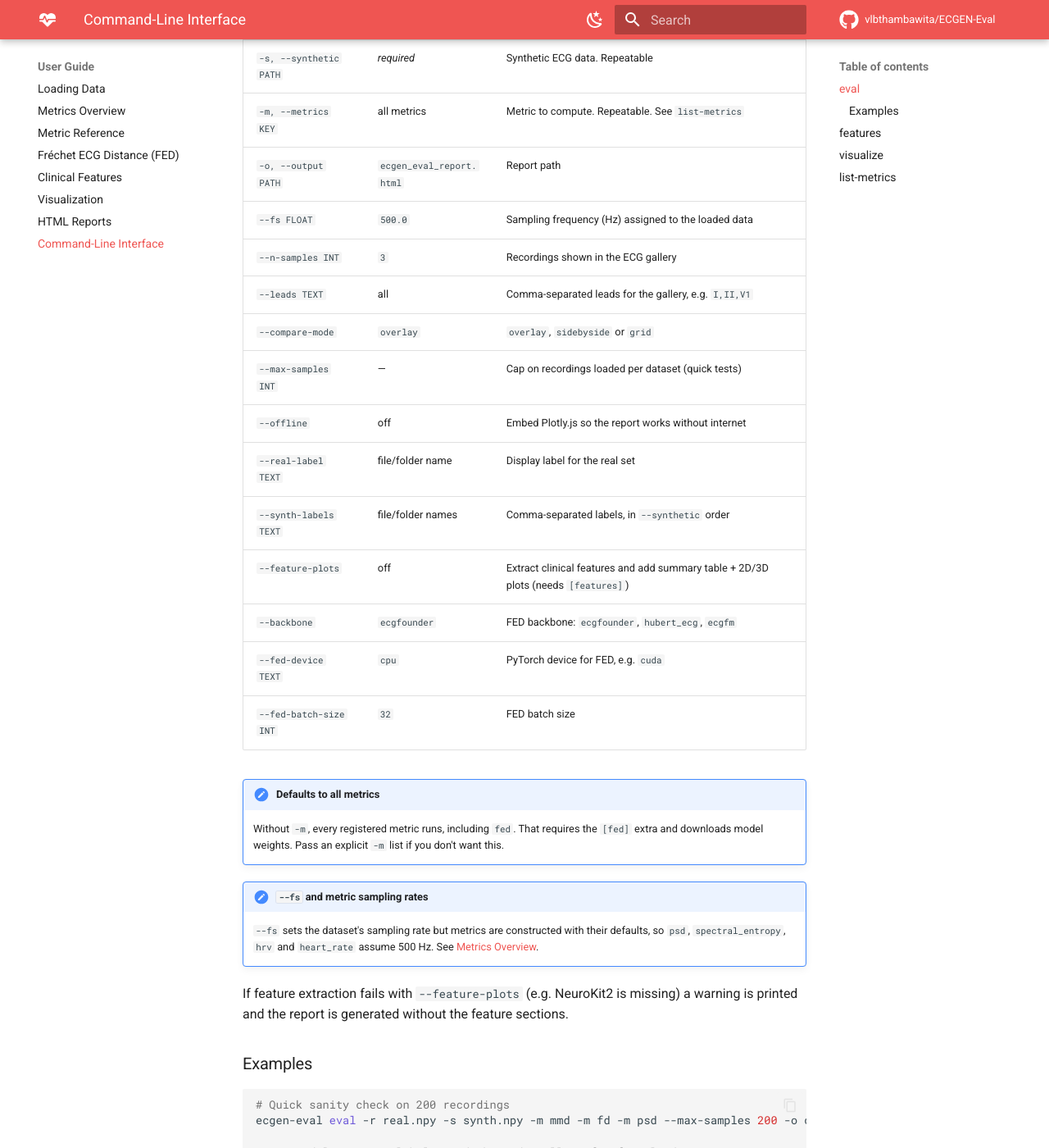
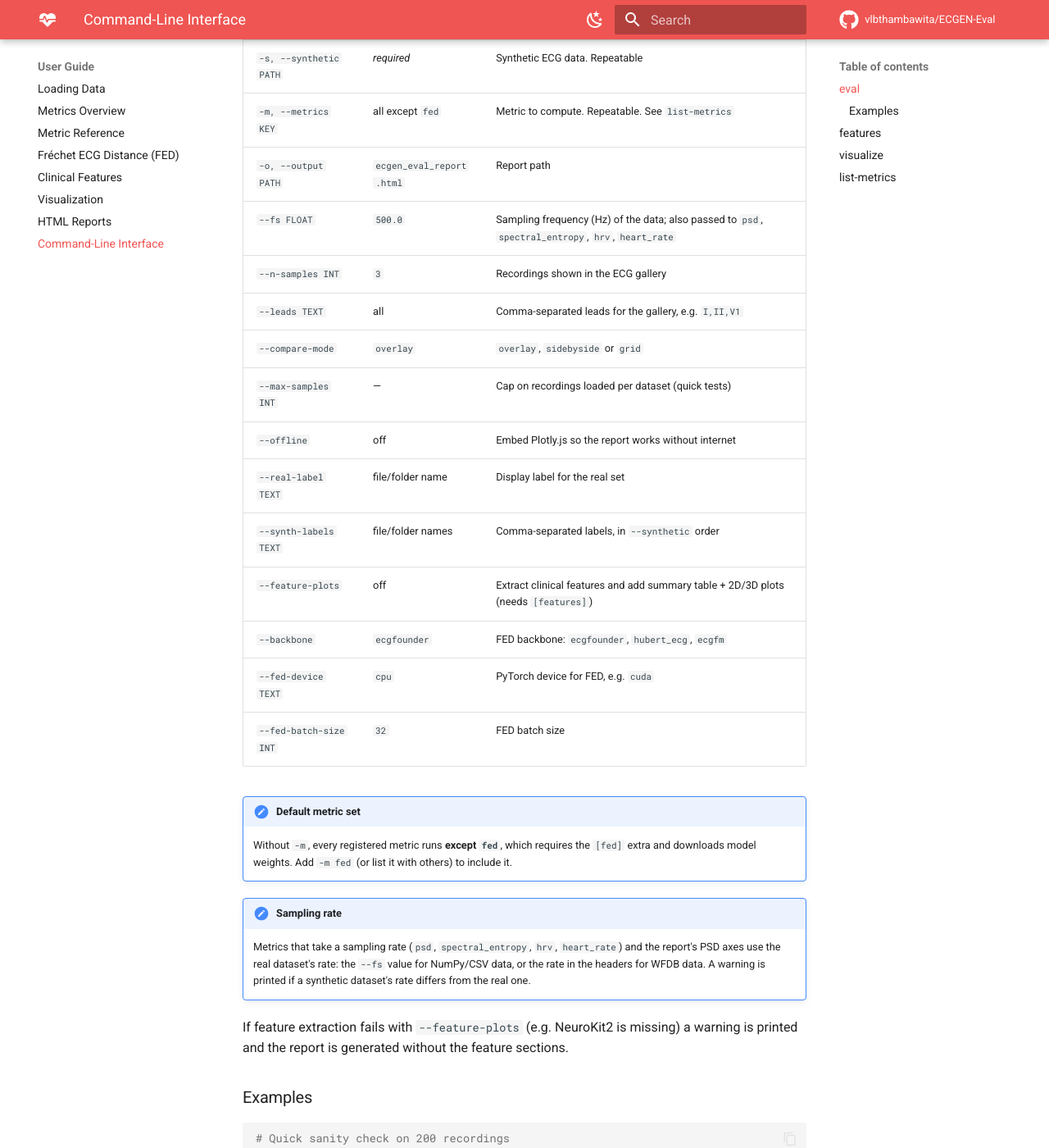
Before and after one commit to vlbthambawita/ECGEN-Eval, an MkDocs documentation site: the page built from docs/user-guide/cli.md, in a window 1280 px wide and 1400 px high, scrolled down 1071 px. Shown: the whole window at 82% size. Built offline with MkDocs 1.6.1 and Material for MkDocs 9.7.7, drawn with Linux system fonts in a browser that asks for light colours; comment, search, counter and statistics services are not loaded.

Commit message:
Fix CLI fs forwarding, default metrics, PRD memory, HRV docstring
- eval: pass the real dataset's fs to metrics whose constructor takes fs
  (psd, spectral_entropy, hrv, heart_rate) and to generate_report; warn
  when a synthetic dataset's fs differs from the real one
- eval: default metric set is now everything except fed (DEFAULT_METRICS),
  so a bare run no longer requires torch or downloads model weights
- prd: find nearest neighbours via ||s||^2 - 2 r.s instead of an
  (Nr, Ns, L*T) difference tensor (~60 GB -> <1 GB at defaults)
- hrv: docstring now matches the code (mean JS of SDNN/rMSSD/pNN50)
- Tests for PRD vs brute force and CLI fs forwarding / defaults
- Update docs, README and CLAUDE.md accordingly

Co-Authored-By: Claude Opus 5.5 <noreply@anthropic.com>

```diff
--- a/docs/user-guide/cli.md
+++ b/docs/user-guide/cli.md
@@ -39,9 +39,9 @@ ecgen-eval eval --real REAL --synthetic SYNTH [--synthetic SYNTH2 ...] [OPTIONS]
 |---|---|---|
 | `-r, --real PATH` | *required* | Real ECG data |
 | `-s, --synthetic PATH` | *required* | Synthetic ECG data. Repeatable |
-| `-m, --metrics KEY` | all metrics | Metric to compute. Repeatable. See `list-metrics` |
+| `-m, --metrics KEY` | all except `fed` | Metric to compute. Repeatable. See `list-metrics` |
 | `-o, --output PATH` | `ecgen_eval_report.html` | Report path |
-| `--fs FLOAT` | `500.0` | Sampling frequency (Hz) assigned to the loaded data |
+| `--fs FLOAT` | `500.0` | Sampling frequency (Hz) of the data; also passed to `psd`, `spectral_entropy`, `hrv`, `heart_rate` |
 | `--n-samples INT` | `3` | Recordings shown in the ECG gallery |
 | `--leads TEXT` | all | Comma-separated leads for the gallery, e.g. `I,II,V1` |
 | `--compare-mode` | `overlay` | `overlay`, `sidebyside` or `grid` |
@@ -54,14 +54,15 @@ ecgen-eval eval --real REAL --synthetic SYNTH [--synthetic SYNTH2 ...] [OPTIONS]
 | `--fed-device TEXT` | `cpu` | PyTorch device for FED, e.g. `cuda` |
 | `--fed-batch-size INT` | `32` | FED batch size |
 
-!!! note "Defaults to all metrics"
-    Without `-m`, every registered metric runs, including `fed`. That requires the `[fed]`
-    extra and downloads model weights. Pass an explicit `-m` list if you don't want this.
+!!! note "Default metric set"
+    Without `-m`, every registered metric runs **except `fed`**, which requires the `[fed]`
+    extra and downloads model weights. Add `-m fed` (or list it with others) to include it.
 
-!!! note "`--fs` and metric sampling rates"
-    `--fs` sets the dataset's sampling rate but metrics are constructed with their defaults,
-    so `psd`, `spectral_entropy`, `hrv` and `heart_rate` assume 500 Hz. See
-    [Metrics Overview](metrics.md#practical-notes).
+!!! note "Sampling rate"
+    Metrics that take a sampling rate (`psd`, `spectral_entropy`, `hrv`, `heart_rate`) and the
+    report's PSD axes use the real dataset's rate: the `--fs` value for NumPy/CSV data, or the
+    rate in the headers for WFDB data. A warning is printed if a synthetic dataset's rate
+    differs from the real one.
 
 If feature extraction fails with `--feature-plots` (e.g. NeuroKit2 is missing) a warning is
 printed and the report is generated without the feature sections.
```
Also changed, not shown: CLAUDE.md (+13 -1 lines), README.md (+3 -3 lines), docs/getting-started/quickstart.md (+3 -2 lines), docs/user-guide/metrics.md (+5 -9 lines), 5 other files.
